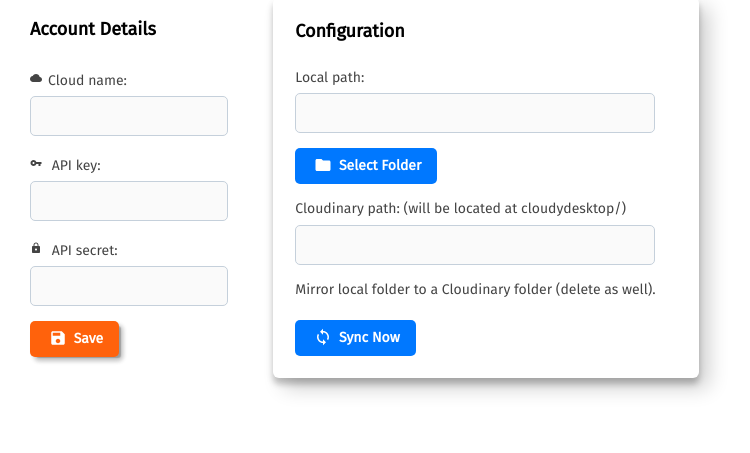
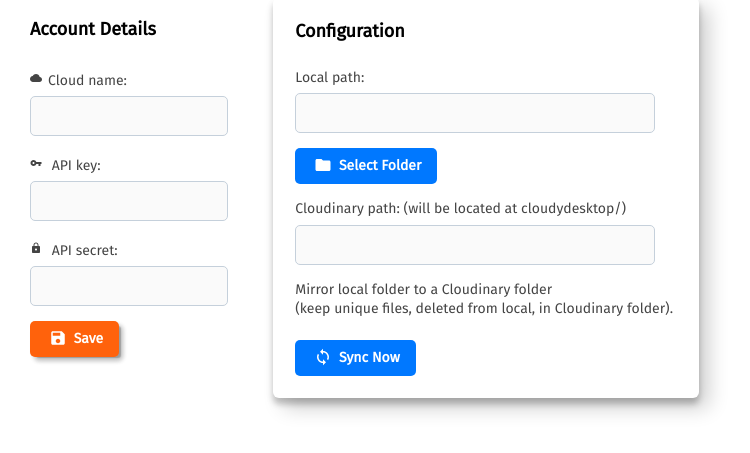
Before and after one commit to cloudinary-labs/cloudydesktop, an Electron app: page index.html in a window 750 px wide. Shown: the part 93-546 px from the top of the page. Drawn offline with Linux system fonts and the light colour scheme.

Commit message:
support keep unique

```diff
--- a/index.html
+++ b/index.html
@@ -93,7 +93,8 @@
         </div>
         <div class="item">
           <div class="label">
-            Mirror local folder to a Cloudinary folder (delete as well).
+            Mirror local folder to a Cloudinary folder<br>
+            (keep unique files, deleted from local, in Cloudinary folder).
           </div>
         </div>
         <div class="item">
--- a/renderer/local.js
+++ b/renderer/local.js
@@ -92,6 +92,7 @@
       "sync",
       "--push",
       "--force",
+      "--keep-unique",
       localPath,
       (rootCldDir + cldPath)],
       {shell: process.platform == 'win32'});
```
